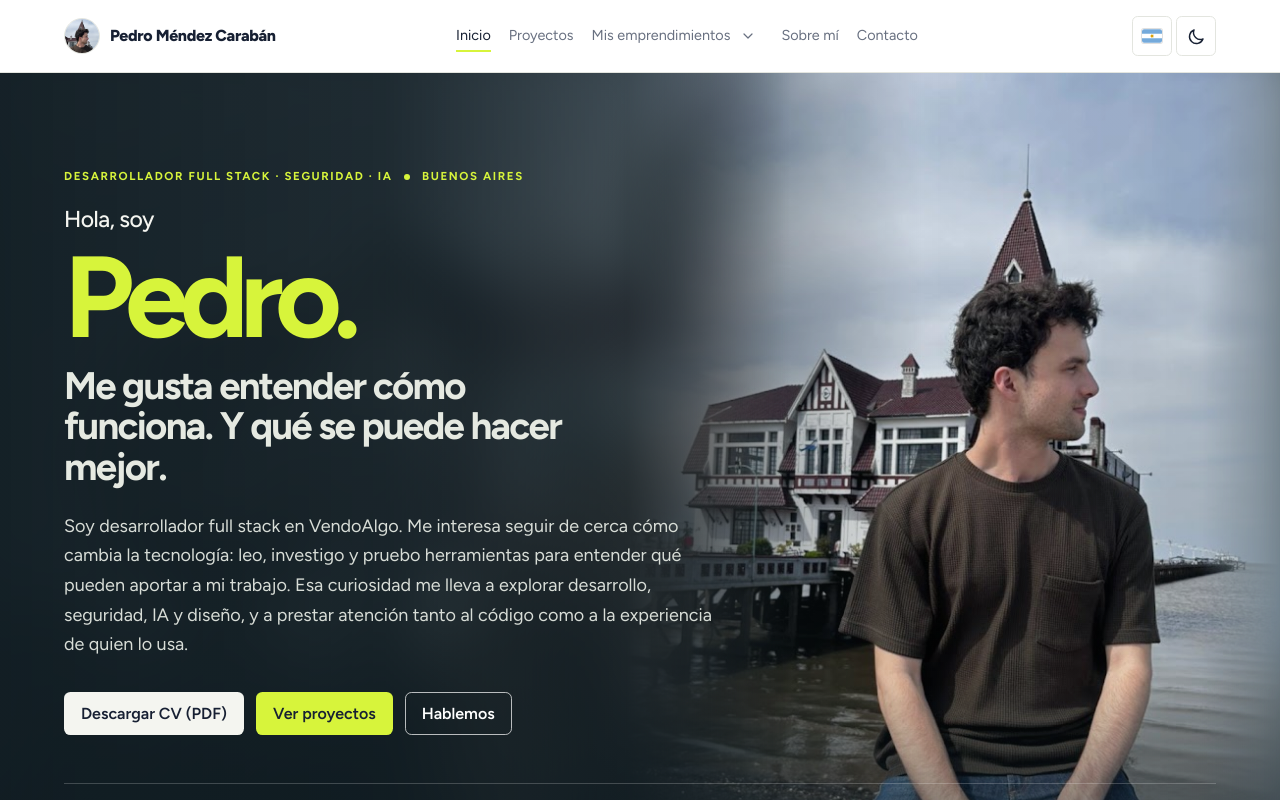
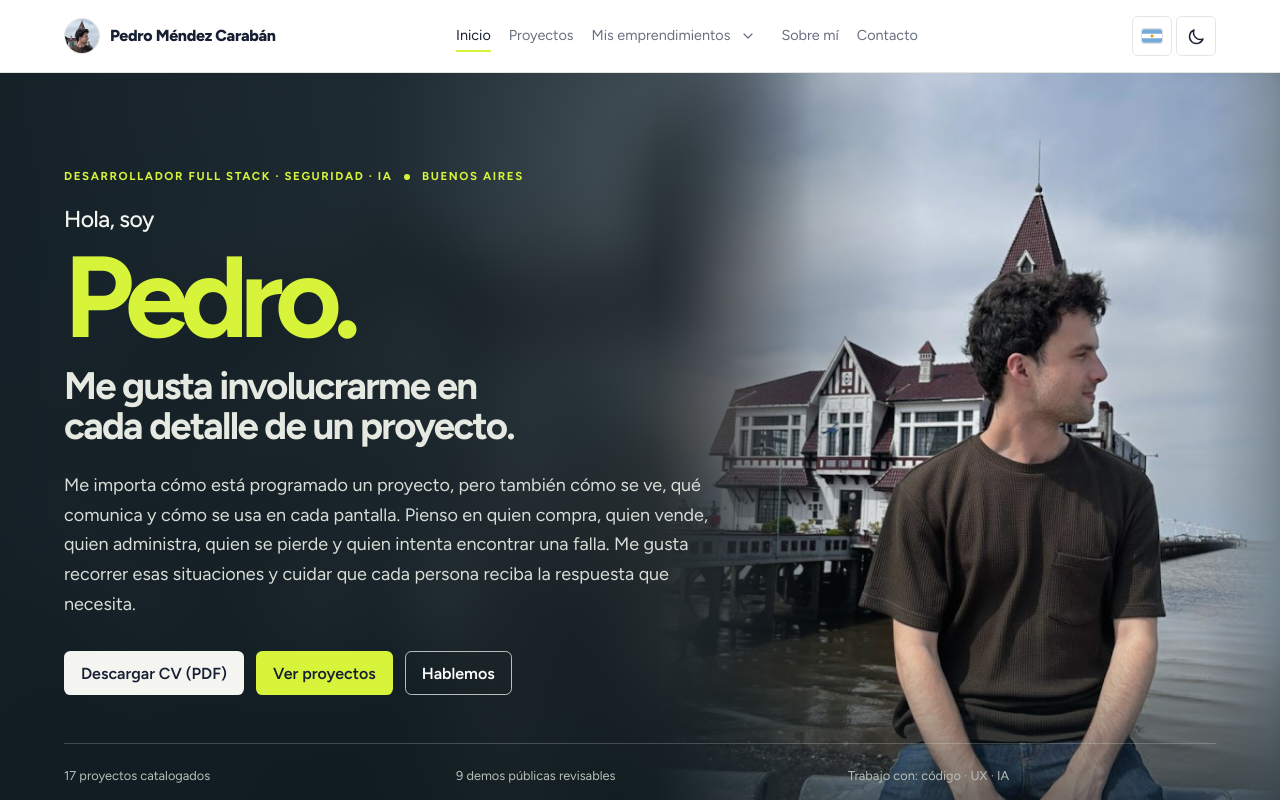
Before and after one commit to Pedro-2577/portfolio-2025, a Vue app: page / in a window 1280 px wide. Shown: the top 800 px of the page. Built offline with nearby package versions, Linux system fonts and the light colour scheme.

Commit message:
content: describe involvement across every detail of a project

```diff
--- a/src/App.vue
+++ b/src/App.vue
@@ -38,7 +38,7 @@ const text = {
     home: 'Inicio', projects: 'Proyectos', services: 'Gestión de tiendas', about: 'Sobre mí', contact: 'Contacto',
     portraitRole: 'Desarrollador full stack · Buenos Aires', proofLabel: 'Trabajo actual', proofStatus: 'Plataforma de e-commerce en producción', proofCopy: 'Construcción desde cero y evolución continua dentro de un equipo.', proofPoints: ['Frontend, backend y APIs', 'Diseño, UX y producto', 'IA y automatización aplicadas'],
     greeting: 'Hola, soy', role: 'Desarrollador full stack · Seguridad · IA',
-    hero: 'Soy desarrollador full stack en VendoAlgo. Me interesa seguir de cerca cómo cambia la tecnología: leo, investigo y pruebo herramientas para entender qué pueden aportar a mi trabajo. Esa curiosidad me lleva a explorar desarrollo, seguridad, IA y diseño, y a prestar atención tanto al código como a la experiencia de quien lo usa.',
+    hero: 'Me importa cómo está programado un proyecto, pero también cómo se ve, qué comunica y cómo se usa en cada pantalla. Pienso en quien compra, quien vende, quien administra, quien se pierde y quien intenta encontrar una falla. Me gusta recorrer esas situaciones y cuidar que cada persona reciba la respuesta que necesita.',
     viewProjects: 'Ver proyectos', talk: 'Hablemos', featured: 'Proyectos destacados',
     featuredIntro: 'Una selección curada de demos públicas y proyectos profesionales. El resto del catálogo separa claramente trabajos académicos y experiencias privadas.',
     allProjects: 'Ver todos los proyectos', skills: 'Tecnologías con las que trabajo',
@@ -65,7 +65,7 @@ const text = {
     faqOne: '¿Trabajás con equipos remotos?', faqOneAnswer: 'Sí. Estoy acostumbrado a colaborar con herramientas digitales, Git y comunicación asincrónica.',
     faqTwo: '¿Qué tipo de proyectos te interesan?', faqTwoAnswer: 'Desarrollo full stack, integración de IA, automatización y proyectos de ciberseguridad, además de productos web que resuelvan problemas reales.',
     workflowTitle: 'Cómo trabajo con IA', workflowText: 'Primero defino la estructura, las restricciones y el resultado esperado. Después uso IA para implementar, explorar alternativas y depurar; finalmente valido comportamiento, accesibilidad, diseño, seguridad y publicación.',
-    footer: 'Portfolio de Pedro Méndez Carabán', tagline: 'Me gusta entender cómo funciona. Y qué se puede hacer mejor.', sourceCode: 'Ver código', liveDemo: 'Abrir demo', privateCode: 'Código privado', privateDemo: 'Demo privada', phpWarning: 'Demo académica desarrollada con Laravel/PHP. El servidor se activa al recibir visitas; la primera carga puede tardar alrededor de un minuto. Los datos son de prueba y pueden reiniciarse.', nodeWarning: 'Este proyecto necesita un servidor Node.js para funcionar; todavía no hay una demo pública configurada.', noDemo: 'Todavía no hay una demo pública configurada para este proyecto.',
+    footer: 'Portfolio de Pedro Méndez Carabán', tagline: 'Me gusta involucrarme en cada detalle de un proyecto.', sourceCode: 'Ver código', liveDemo: 'Abrir demo', privateCode: 'Código privado', privateDemo: 'Demo privada', phpWarning: 'Demo académica desarrollada con Laravel/PHP. El servidor se activa al recibir visitas; la primera carga puede tardar alrededor de un minuto. Los datos son de prueba y pueden reiniciarse.', nodeWarning: 'Este proyecto necesita un servidor Node.js para funcionar; todavía no hay una demo pública configurada.', noDemo: 'Todavía no hay una demo pública configurada para este proyecto.',
     viewProject: 'Ver proyecto', demo: 'Ver demo', repository: 'Ver repositorio', resumeDownload: 'Descargar CV (PDF)', resumeSummary: 'Desarrollador full stack con experiencia en productos web, integración de IA y seguridad de aplicaciones. Desarrollo desde el frontend hasta las APIs y el backend, con foco en experiencia de usuario, rendimiento y mantenibilidad.', resumeProjectsTitle: 'Proyectos seleccionados', resumeGitHub: 'GitHub', resumeSite: 'Portfolio', resumePage: 'Portfolio', projectCount: 'proyectos catalogados', publicEvidence: 'demos públicas revisables', stackLabel: 'Trabajo con', stackText: 'código · UX · IA', openToWork: 'Abierto a oportunidades',
     roleLabel: 'Mi responsabilidad', highlightsLabel: 'Qué entregué', outcomeLabel: 'Resultado', academicProjects: 'Proyectos académicos', professionalProjects: 'Proyectos profesionales y propios', currentSite: 'Estás viendo este proyecto', inDevelopment: 'En desarrollo', developmentNotice: 'Proyecto en desarrollo. La presentación pública estará disponible después del lanzamiento.',
   },
@@ -74,7 +74,7 @@ const text = {
     home: 'Home', projects: 'Projects', services: 'Store management', about: 'About me', contact: 'Contact',
     portraitRole: 'Full-stack developer · Buenos Aires', proofLabel: 'Current role', proofStatus: 'E-commerce platform in production', proofCopy: 'Built from scratch and continuously evolved as part of a team.', proofPoints: ['Frontend, backend and APIs', 'Design, UX and product', 'Applied AI and automation'],
     greeting: "Hi, I'm", role: 'Full-stack developer · Security · AI',
-    hero: 'I am a full-stack developer at VendoAlgo. I follow how technology is changing: I read, research and try tools to understand what they could bring to my work. That curiosity leads me to explore development, security, AI and design, and to pay attention to both the code and the experience of the people using it.',
+    hero: 'I care about how a project is built, but also how it looks, what it communicates and how it works on every screen. I think about the buyer, the seller, the administrator, someone who gets lost and someone looking for a vulnerability. I like working through those situations and making sure each person gets the response they need.',
     viewProjects: 'View projects', talk: "Let's talk", featured: 'Featured projects',
     featuredIntro: 'A curated selection of public demos and professional projects. The full catalog clearly separates academic work and private experience.',
     allProjects: 'View all projects', skills: 'Technologies I work with',
@@ -101,7 +101,7 @@ const text = {
     faqOne: 'Do you work with remote teams?', faqOneAnswer: 'Yes. I am used to collaborating with digital tools, Git and asynchronous communication.',
     faqTwo: 'What kind of projects interest you?', faqTwoAnswer: 'Full-stack development, AI integration, automation and cybersecurity projects, as well as web products that solve real problems.',
     workflowTitle: 'How I work with AI', workflowText: 'I define the structure, constraints and expected outcome first. Then I use AI to implement, explore alternatives and debug; finally I validate behavior, accessibility, design, security and delivery.',
-    footer: "Pedro Méndez Carabán's portfolio", tagline: 'I like understanding how things work. And how they could work better.', sourceCode: 'View source', liveDemo: 'Open demo', privateCode: 'Private code', privateDemo: 'Private demo', phpWarning: 'Academic demo built with Laravel/PHP. The server starts when visited; the first load may take about a minute. Data is for demonstration and may reset.', nodeWarning: 'This project needs a Node.js server to run; there is no public demo configured yet.', noDemo: 'There is no public demo configured for this project yet.',
+    footer: "Pedro Méndez Carabán's portfolio", tagline: 'I like being involved in every detail of a project.', sourceCode: 'View source', liveDemo: 'Open demo', privateCode: 'Private code', privateDemo: 'Private demo', phpWarning: 'Academic demo built with Laravel/PHP. The server starts when visited; the first load may take about a minute. Data is for demonstration and may reset.', nodeWarning: 'This project needs a Node.js server to run; there is no public demo configured yet.', noDemo: 'There is no public demo configured for this project yet.',
     viewProject: 'View project', demo: 'View demo', repository: 'View repository', resumeDownload: 'Download CV (PDF)', resumeSummary: 'Full-stack developer experienced in web products, AI integration and application security. I work across frontend, APIs and backend, focusing on user experience, performance and maintainability.', resumeProjectsTitle: 'Selected projects', resumeGitHub: 'GitHub', resumeSite: 'Portfolio', resumePage: 'Portfolio', projectCount: 'cataloged projects', publicEvidence: 'reviewable public demos', stackLabel: 'Work across', stackText: 'code · UX · AI', openToWork: 'Open to opportunities',
     roleLabel: 'My responsibility', highlightsLabel: 'What I delivered', outcomeLabel: 'Outcome', academicProjects: 'Academic projects', professionalProjects: 'Professional and personal projects', currentSite: 'You are viewing this project', inDevelopment: 'In development', developmentNotice: 'Project in development. A public presentation will be available after launch.',
   },
```
